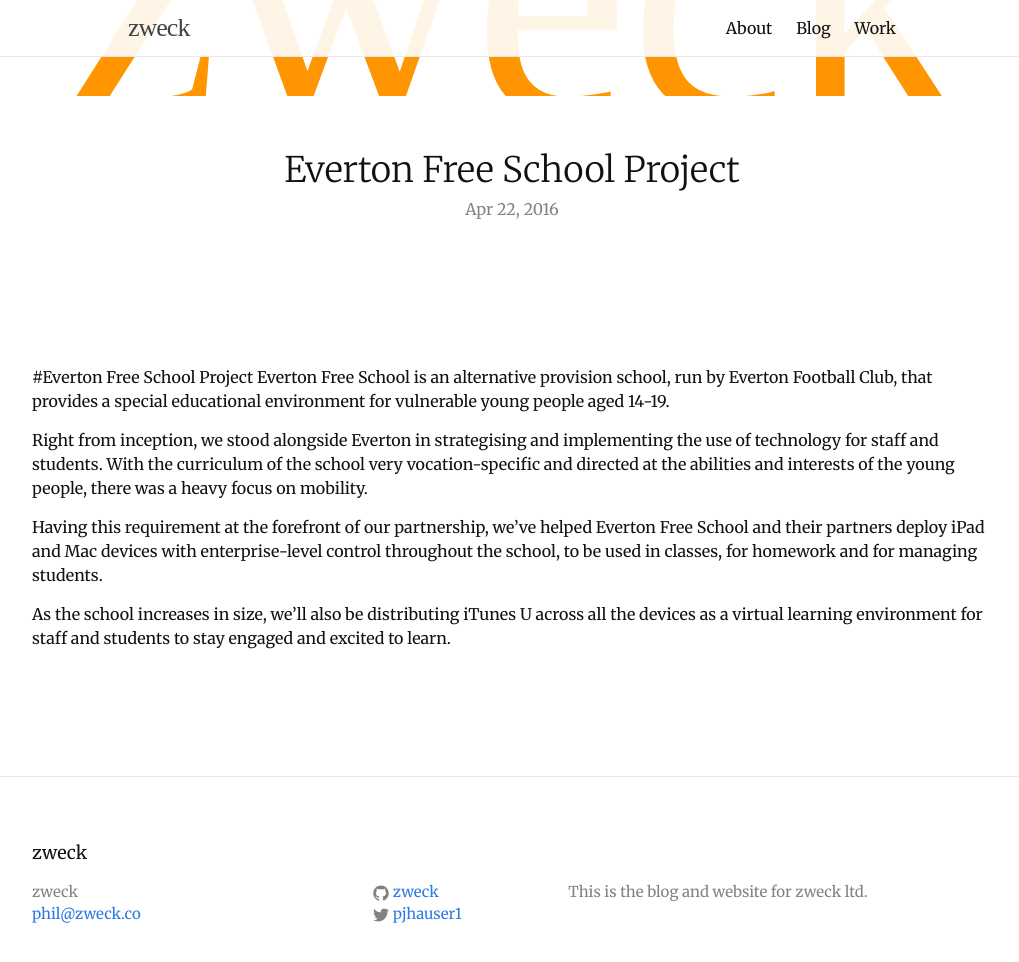
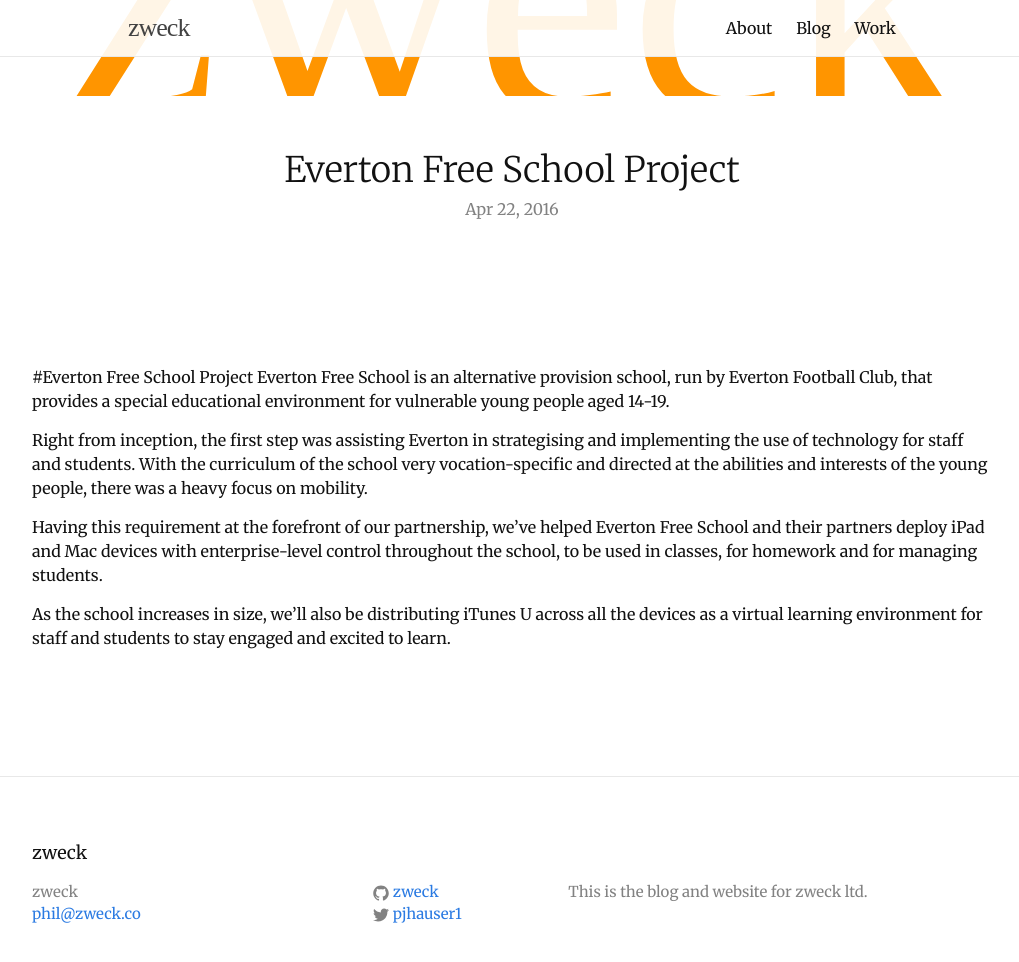
Before and after one commit to zweck/zweck.github.io, a Jekyll site: the page built from _posts/2016-4-22-Everton Free School Project.md, in a window 1280 px wide and 1018 px high. Shown: the top 962 px of the window, without its empty margins (128-1147 px from the left). Built offline with Jekyll 4.4.1, drawn with Linux system fonts in a browser that asks for light colours; some web fonts are replaced.

Commit message:
Update 2016-4-22-Everton Free School Project.md

```diff
--- a/_posts/2016-4-22-Everton Free School Project.md
+++ b/_posts/2016-4-22-Everton Free School Project.md
@@ -7,7 +7,7 @@
 #Everton Free School Project
 Everton Free School is an alternative provision school, run by Everton Football Club, that provides a special educational environment for vulnerable young people aged 14-19.
 
-Right from inception, we stood alongside Everton in strategising and implementing the use of technology for staff and students. With the curriculum of the school very vocation-specific and directed at the abilities and interests of the young people, there was a heavy focus on mobility.
+Right from inception, the first step was assisting Everton in strategising and implementing the use of technology for staff and students. With the curriculum of the school very vocation-specific and directed at the abilities and interests of the young people, there was a heavy focus on mobility.
 
 Having this requirement at the forefront of our partnership, we’ve helped Everton Free School and their partners deploy iPad and Mac devices with enterprise-level control throughout the school, to be used in classes, for homework and for managing students.
 
```
